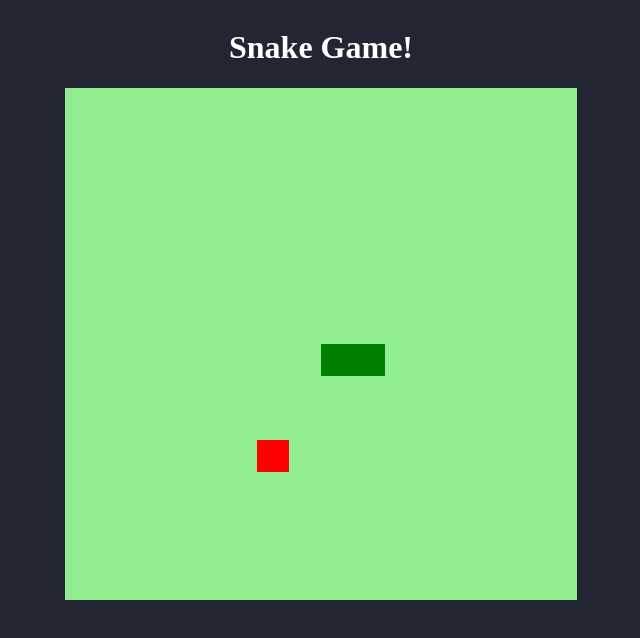
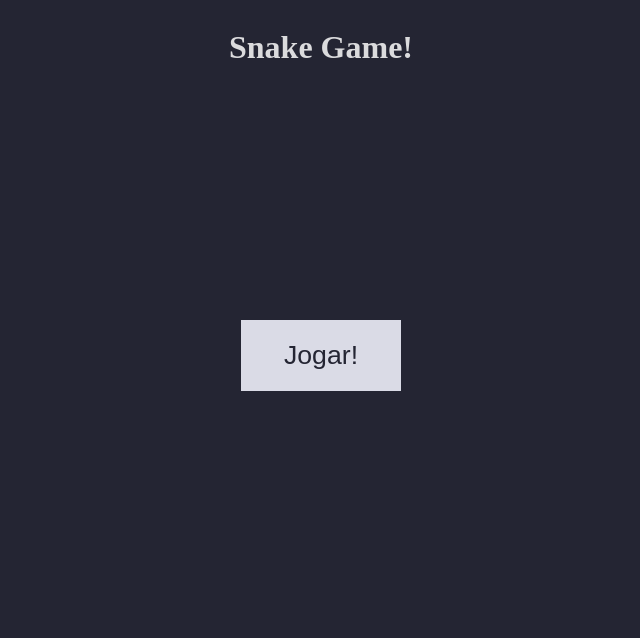
Before and after one commit to Ismaellima1/Snake-js-DIO, a plain HTML site: page index.html in a window 1280 px wide. Shown: the whole page, without its empty margins (319-959 px from the left). Drawn offline with Linux system fonts and the light colour scheme.

Commit message:
button play adcionado

```diff
--- a/index.html
+++ b/index.html
@@ -10,6 +10,7 @@
   </head>
   <body>
     <h1>Snake Game!</h1>
+    <button class="jogar">Jogar!</button>
     <canvas id="snake" width="512" height="512"></canvas>
   </body>
 </html>
--- a/script.js
+++ b/script.js
@@ -19,7 +19,7 @@ function criarBG(){
 
 function criarCobrinha(){
   for(i = 0; i < snake.length; i++){
-    context.fillStyle = "green";
+    context.fillStyle = "rgb(47, 15, 192)";
     context.fillRect(snake[i].x, snake[i].y, box, box);
   }
 }
@@ -38,6 +38,7 @@ function update(event){
   if(event.keyCode == 83 && direction != "up") direction = "down";
 }
 
+function playGame(){
   function iniciarJogo(){
 
     if(snake[0].x > 15 * box && direction == "right") snake[0].x = 0;
@@ -80,3 +81,4 @@ function iniciarJogo(){
   }
 
   let jogo = setInterval(iniciarJogo, 100);
+}
--- a/style.css
+++ b/style.css
@@ -7,5 +7,23 @@ body{
 }
 
 h1{
-  color: white;
+  color: rgba(255, 255, 255, 0.836);
 }
+
+.jogar{
+  position: absolute;
+  top: 40%;
+  width: 10rem;
+  padding: 20px;
+  font-size: 20pt;
+  border: none;
+  color:rgb(36, 37, 51);
+  background-color: rgb(218, 219, 230);
+  cursor: pointer;
+  transition: .4s ease-out;
+}
+.jogar:hover{
+  box-shadow: inset 200px 0 0 0 rgb(255, 255, 255), 0px 0px 10px 1px rgb(255, 255, 255);
+  border-radius: 5px;
+  font-size: calc(20pt*1.1);
+}
```
Lines whose indentation alone changed are shown as unchanged.
